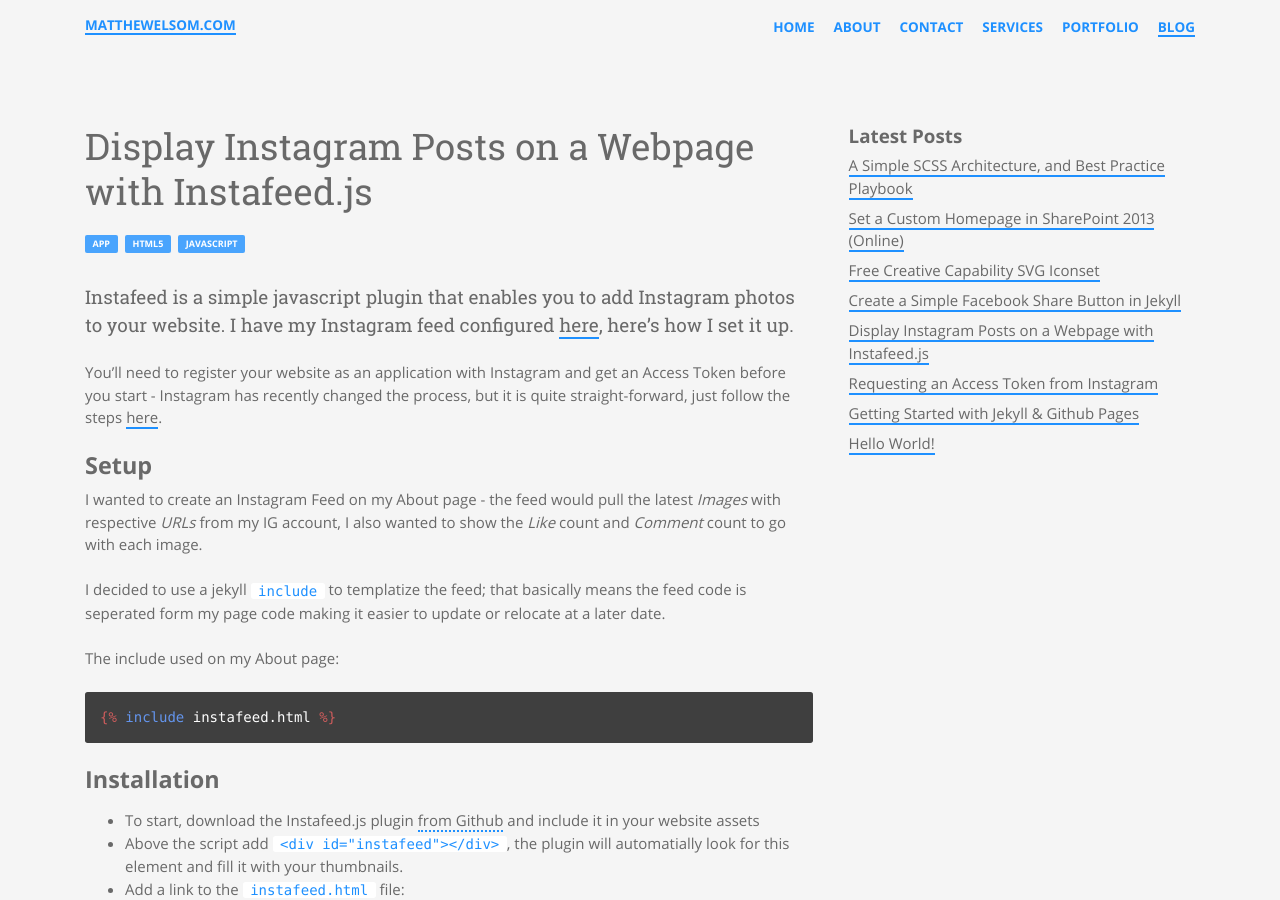
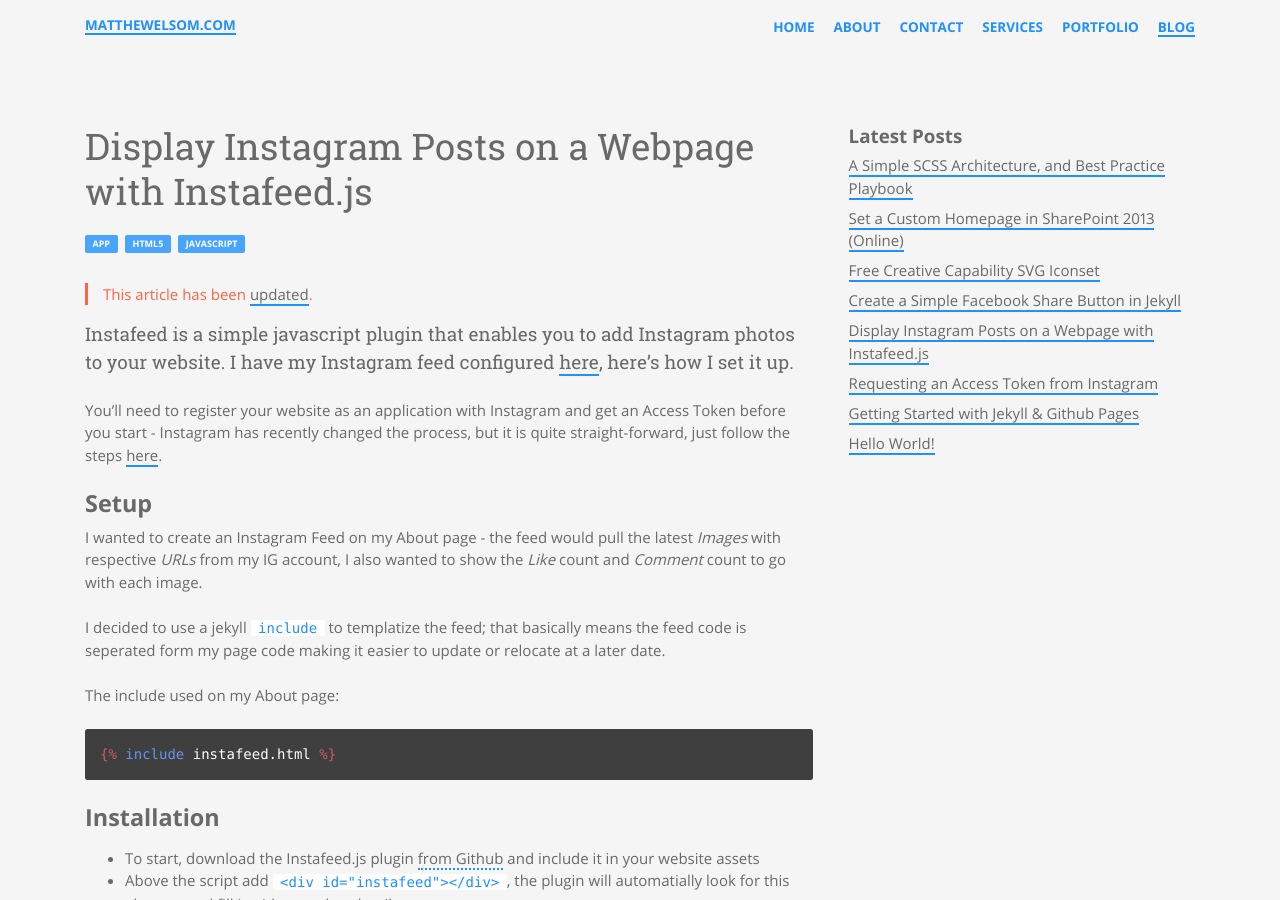
Before and after one commit to codophobia/matthewelsom.github.io, a Jekyll site: the page built from blog/_posts/2015-12-20-display-instagram-photos-on-webpage-with-instafeed.md, in a window 1280 px wide and 900 px high. Built offline with Jekyll 4.4.1, drawn with Linux system fonts in a browser that asks for light colours; comment, search, counter and statistics services are not loaded.

Commit message:
Add Update Alert

```diff
--- a/_data/alerts.yml
+++ b/_data/alerts.yml
@@ -1 +1,3 @@
 update: '<div class="alert"><h4>Update in Progress!</h4> This project is undergoing a makeover, you will be able to see the new look soon.</div>'
+update-blank: '<div class="alert">'
+update-end: '</div>'
--- a/blog/_posts/2015-12-20-display-instagram-photos-on-webpage-with-instafeed.md
+++ b/blog/_posts/2015-12-20-display-instagram-photos-on-webpage-with-instafeed.md
@@ -3,6 +3,10 @@ title: Display Instagram Posts on a Webpage with Instafeed.js
 tags: [app, html5, javascript]
 image: instagram_feed.png
 ---
+
+{{ site.data.alerts.update-blank }}
+This article has been <a href="#update-user-details">updated</a>.
+{{ site.data.alerts.update-end }}
 
 Instafeed is a simple javascript plugin that enables you to add Instagram photos to your website. I have my Instagram feed configured [here](/about), here's how I set it up.
 
@@ -75,9 +79,9 @@ Here is a sample feed, it shows my last 4 Instgram posts
 
 Need to show your user details? You can use the {% raw %}`{{model.user}}`{% endraw %} fuction to do that.
 
-Username: {% raw %}`{{model.user.username}}`{% endraw %}
-Profile Picture: {% raw %}`{{model.user.profile_picture}}`{% endraw %}
-Full Name: {% raw %}`{{model.user.full_name}}`{% endraw %}
+- Username: {% raw %}`{{model.user.username}}`{% endraw %}
+- Profile Picture: {% raw %}`{{model.user.profile_picture}}`{% endraw %}
+- Full Name: {% raw %}`{{model.user.full_name}}`{% endraw %}
 
 
 <p data-height="265" data-theme-id="0" data-slug-hash="oLJGpL" data-default-tab="result" data-user="matthewelsom" data-embed-version="2" class="codepen">See the Pen <a href="http://codepen.io/matthewelsom/pen/oLJGpL/">Sample Instagram Feed with Instafeed.js  with User Details</a> by Matthew Elsom (<a href="http://codepen.io/matthewelsom">@matthewelsom</a>) on <a href="http://codepen.io">CodePen</a>.</p>
```
